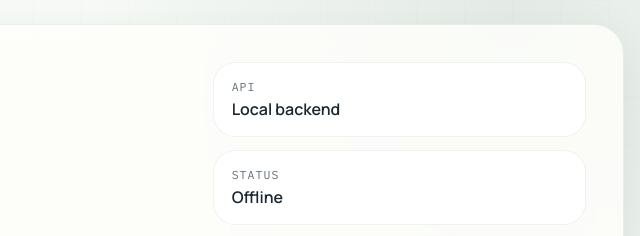
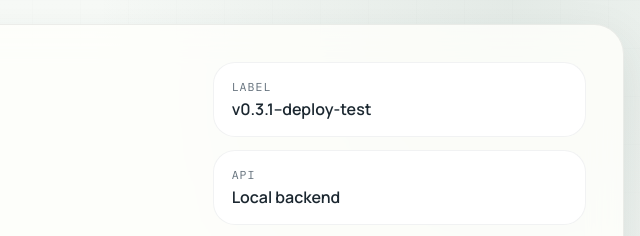
Before and after one commit to Dankh917/redalert-devops-learning, a plain HTML site: page frontend/index.html in a window 1280 px wide. Shown: the top 236 px of the page, 640-1280 px from the left. Drawn offline with nearby package versions, Linux system fonts and the light colour scheme; no server answers.

```diff
--- a/frontend/index.html
+++ b/frontend/index.html
@@ -25,6 +25,10 @@
             </div>
 
             <div class="hero__meta">
+                <div class="meta-pill">
+                    <span>Label</span>
+                    <strong>v0.3.1--deploy-test</strong>
+                </div>
                 <div class="meta-pill">
                     <span>API</span>
                     <strong>Local backend</strong>
```
Also changed, not shown: 2 other files.
